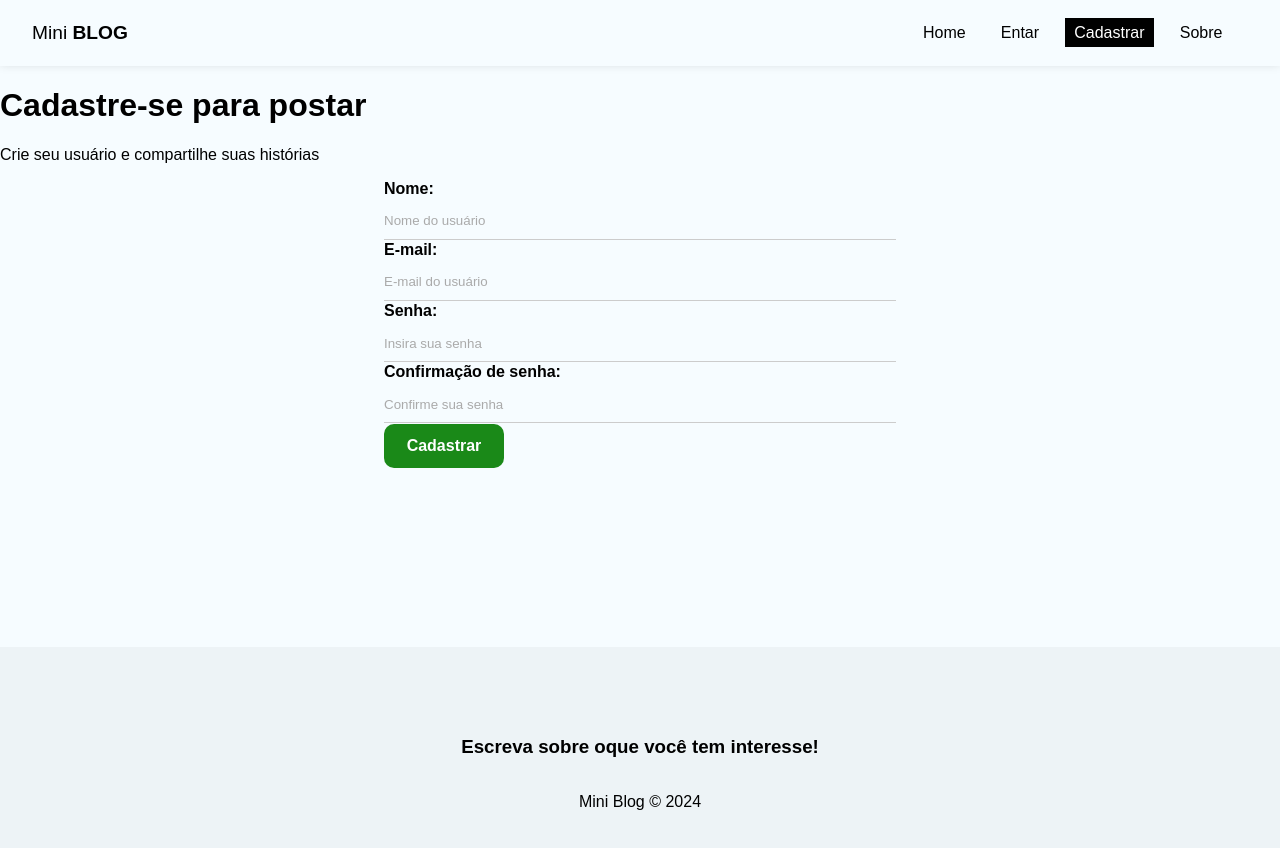
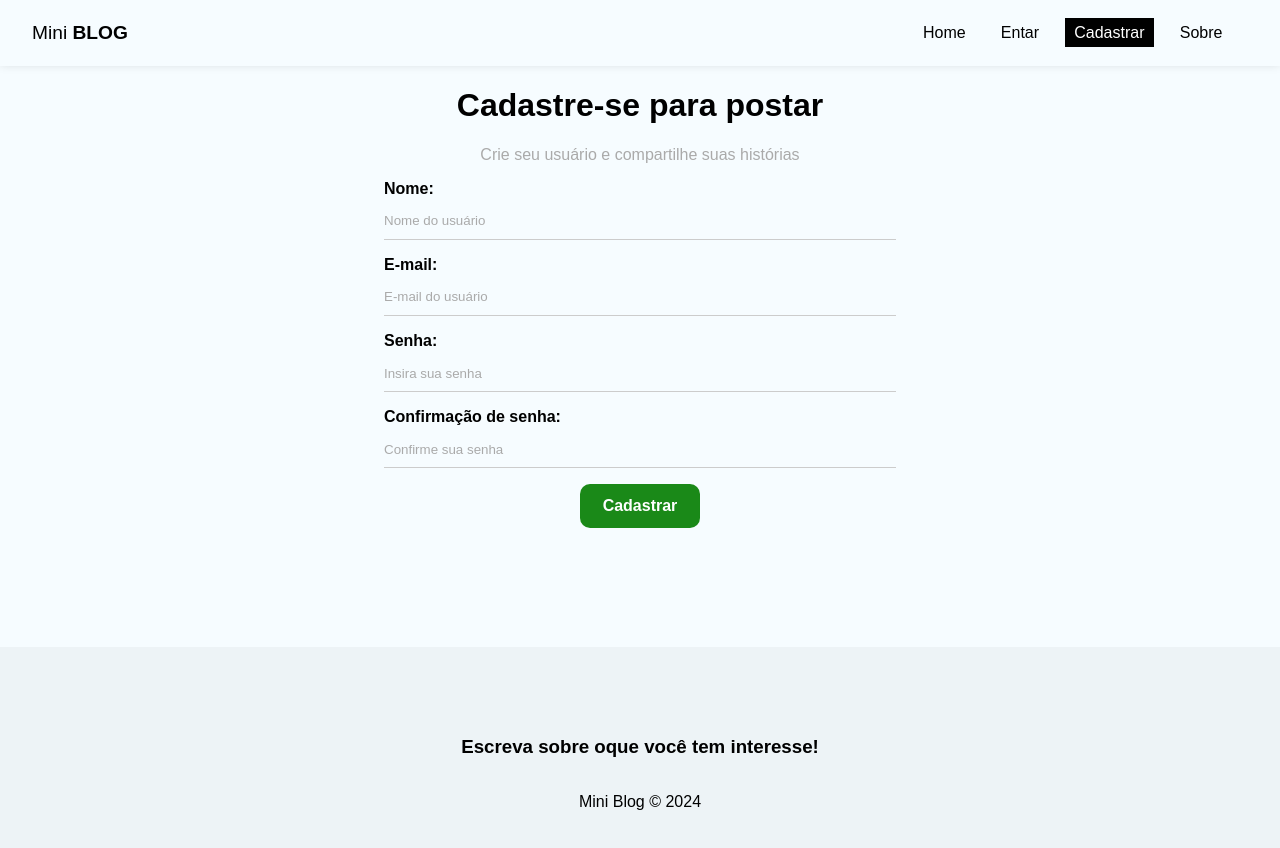
Before and after one commit to AlexandreLiberatto/MiniBlog, a React (Vite) app: page /register in a window 1280 px wide. Shown: the top 848 px of the page. Built offline with nearby package versions, Linux system fonts and the light colour scheme.

Commit message:
Implementando a lógica da página de cadastro

```diff
--- a/src/Register/Register.jsx
+++ b/src/Register/Register.jsx
@@ -3,11 +3,36 @@
 import { useState, useEffect } from "react";
 
 const Register = () => {
+  const [displayName, setDisplayName] = useState("");
+  const [email, setEmail] = useState("");
+  const [password, setPassword] = useState("");
+  const [confirmPassword, setConfirmPassword] = useState("");
+  const [error, setError] = useState("");
+
+  const handleSubmit = (e) => {
+    e.preventDefault();
+
+    setError("");
+
+    const user = {
+      displayName,
+      email,
+      password,
+    };
+
+    if (password !== confirmPassword) {
+      setError("As senhas precisam ser iguais!");
+      return;
+    }
+
+    console.log(user);
+  };
+
   return (
-    <div>
+    <div className={style.register}>
       <h1>Cadastre-se para postar</h1>
       <p>Crie seu usuário e compartilhe suas histórias</p>
-      <form>
+      <form onSubmit={handleSubmit}>
         <label>
           <span>Nome:</span>
           <input
@@ -15,6 +40,8 @@
             name="displayName"
             required
             placeholder="Nome do usuário"
+            value={displayName}
+            onChange={(e) => setDisplayName(e.target.value)}
           />
         </label>
         <label>
@@ -24,6 +51,8 @@
             name="email"
             required
             placeholder="E-mail do usuário"
+            value={email}
+            onChange={(e) => setEmail(e.target.value)}
           />
         </label>
         <label>
@@ -33,6 +62,8 @@
             name="password"
             required
             placeholder="Insira sua senha"
+            value={password}
+            onChange={(e) => setPassword(e.target.value)}
           />
         </label>
         <label>
@@ -42,9 +73,12 @@
             name="confirmacaoPassword"
             required
             placeholder="Confirme sua senha"
+            value={confirmPassword}
+            onChange={(e) => setConfirmPassword(e.target.value)}
           />
         </label>
         <button className="btn">Cadastrar</button>
+        {error && <p className="error">{error}</p>}
       </form>
     </div>
   );
--- a/src/index.css
+++ b/src/index.css
@@ -41,7 +41,7 @@
 label {
   display: flex;
   flex-direction: column;
-  margin-bottom: 1px;
+  margin-bottom: 1em;
 }
 
 label span {
```
